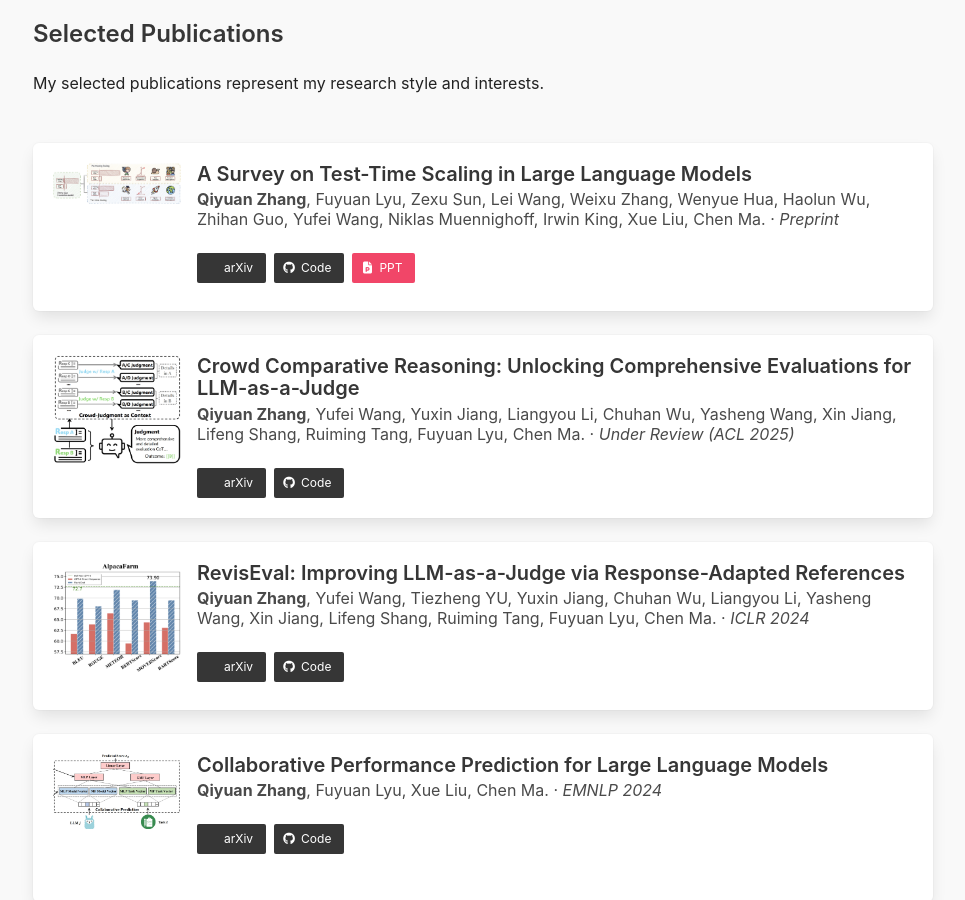
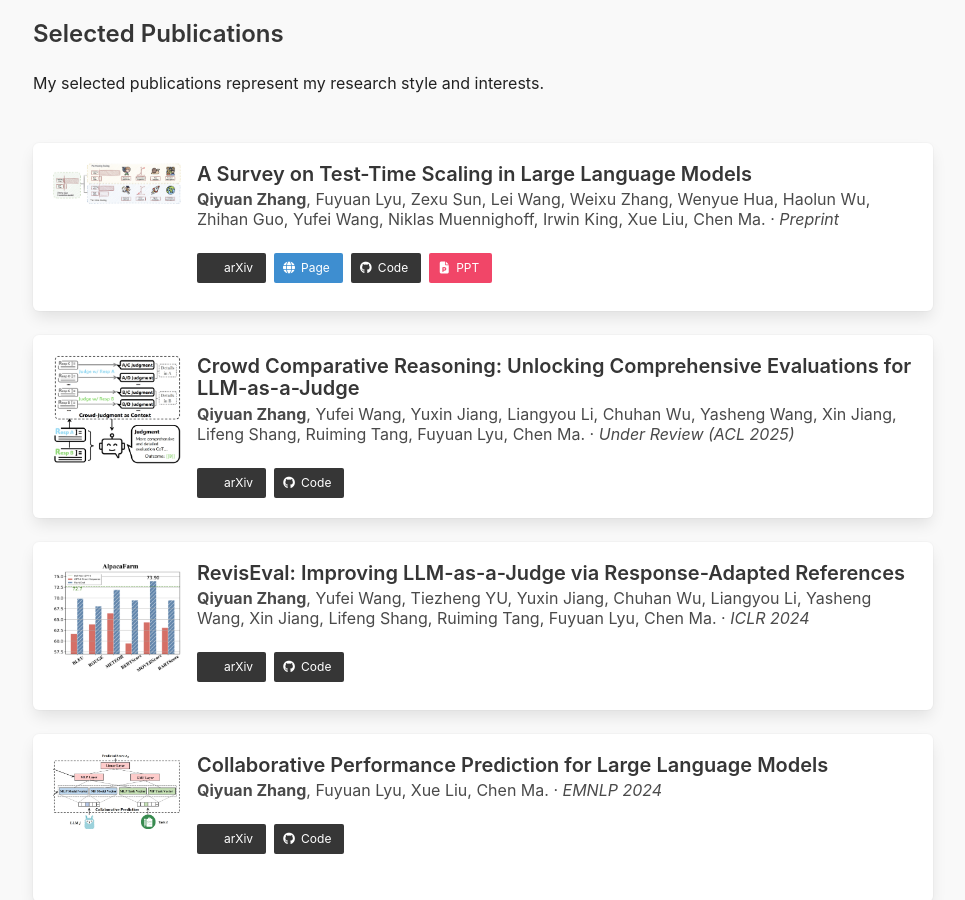
Before and after one commit to zhangqiyuan-rico/zhangqiyuan-rico.github.io, a Jekyll site: the page index.html, which Jekyll copies as it is, in a window 1280 px wide and 900 px high, scrolled down 1067 px. Shown: the whole window, without its empty margins (157-1122 px from the left). Built offline with Jekyll 4.4.1, drawn with Linux system fonts in a browser that asks for light colours; a style sheet for code colours, icons or effects is not loaded.

Commit message:
Update index.html

```diff
--- a/index.html
+++ b/index.html
@@ -150,6 +150,11 @@
           <p class="subtitle is-6"><B>Qiyuan Zhang</B>, Fuyuan Lyu, Zexu Sun, Lei Wang, Weixu Zhang, Wenyue Hua, Haolun Wu, Zhihan Guo, Yufei Wang, Niklas Muennighoff, Irwin King, Xue Liu, Chen Ma. · <em>Preprint</em></p>
           <div class="buttons">
             <a class="button is-small is-dark" href="https://arxiv.org/abs/2503.24235"><span class="icon"><i class="ai ai-arxiv"></i></span><span>arXiv</span></a>
+            <a class="button is-small is-info"
+           href="https://testtimescaling.github.io/">
+          <span class="icon"><i class="fas fa-globe"></i></span>
+          <span>Page</span>
+        </a>
             <a class="button is-small is-dark" href="https://github.com/testtimescaling/testtimescaling.github.io"><span class="icon"><i class="fab fa-github"></i></span><span>Code</span></a>
             <a class="button is-small is-danger" href="TTS/"><span class="icon"><i class="fas fa-file-powerpoint"></i></span><span>PPT</span></a>
           </div>
```
